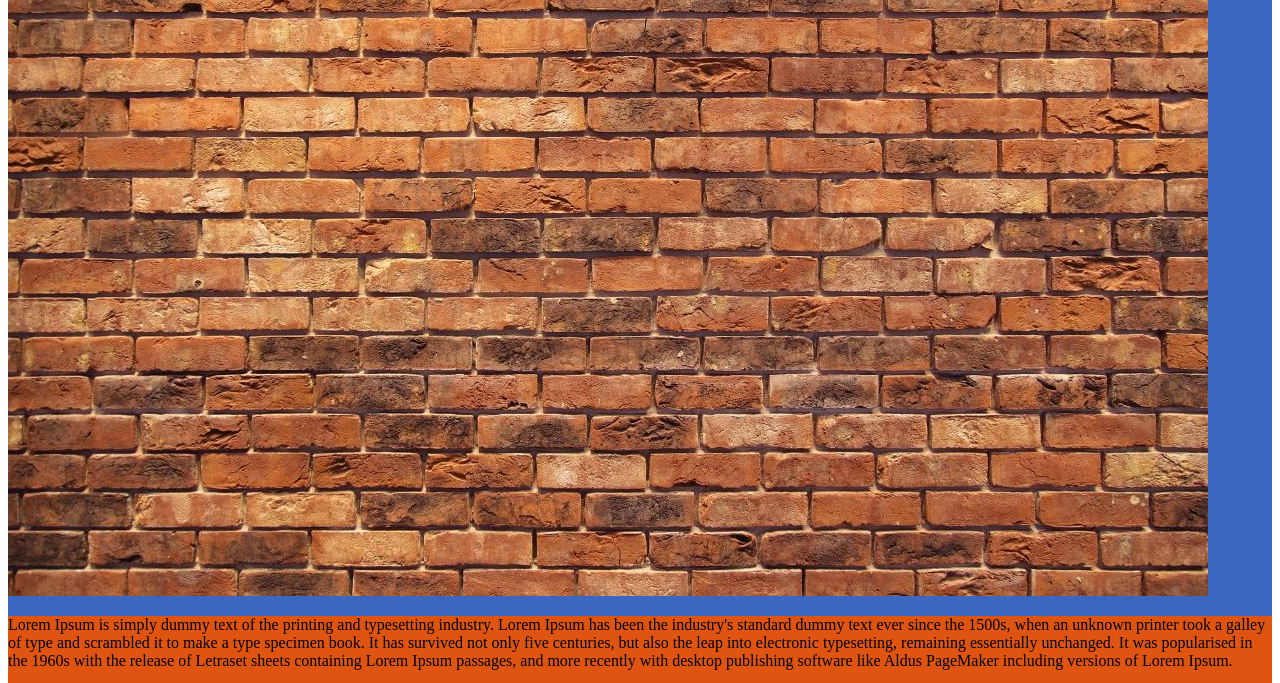
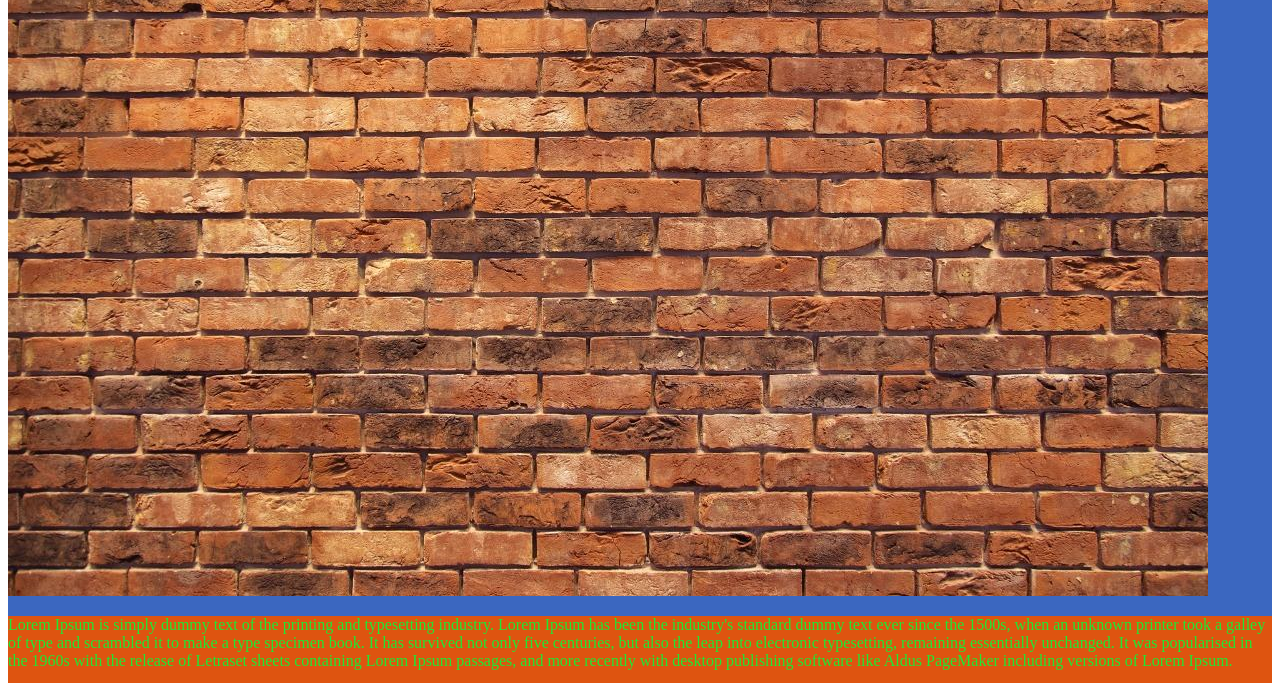
Before and after one commit to paulohorizonti/cursofic2020, a plain HTML site: page index.html in a window 1280 px wide. Shown: the part 410-1093 px from the top of the page. Drawn offline with Linux system fonts and the light colour scheme.

Commit message:
Mudou a cor do paragrafo

```diff
--- a/index.html
+++ b/index.html
@@ -20,7 +20,7 @@
 		<img src="img/muro.jpg" alt="">
 
 		<article style="background-color: #de5410">
-			<p>Lorem Ipsum is simply dummy text of the printing and typesetting industry. Lorem Ipsum has been the industry's standard dummy text ever since the 1500s, when an unknown printer took a galley of type and scrambled it to make a type specimen book. It has survived not only five centuries, but also the leap into electronic typesetting, remaining essentially unchanged. It was popularised in the 1960s with the release of Letraset sheets containing Lorem Ipsum passages, and more recently with desktop publishing software like Aldus PageMaker including versions of Lorem Ipsum.
+			<p style="color:#1fe832">Lorem Ipsum is simply dummy text of the printing and typesetting industry. Lorem Ipsum has been the industry's standard dummy text ever since the 1500s, when an unknown printer took a galley of type and scrambled it to make a type specimen book. It has survived not only five centuries, but also the leap into electronic typesetting, remaining essentially unchanged. It was popularised in the 1960s with the release of Letraset sheets containing Lorem Ipsum passages, and more recently with desktop publishing software like Aldus PageMaker including versions of Lorem Ipsum.
 
 	     </p>
 			<p>Lorem Ipsum is simply dummy text of the printing and typesetting industry. Lorem Ipsum has been the industry's standard dummy text ever since the 1500s, when an unknown printer took a galley of type and scrambled it to make a type specimen book. It has survived not only five centuries, but also the leap into electronic typesetting, remaining essentially unchanged. It was popularised in the 1960s with the release of Letraset sheets containing Lorem Ipsum passages, and more recently with desktop publishing software like Aldus PageMakeincluding versions of Lorem Ipsum. </p>
```
